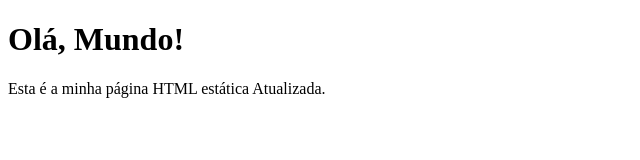
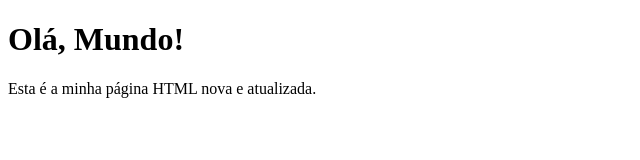
Before and after one commit to guidssantos/devops-challenge, a plain HTML site: page ansible/nginx/index.html in a window 1280 px wide. Shown: the full height of the page, 0-640 px from the left. Drawn offline with Linux system fonts and the light colour scheme.

Commit message:
fix: new html

```diff
--- a/ansible/nginx/index.html
+++ b/ansible/nginx/index.html
@@ -6,6 +6,6 @@
 </head>
 <body>
   <h1>Olá, Mundo!</h1>
-  <p>Esta é a minha página HTML estática Atualizada.</p>
+  <p>Esta é a minha página HTML nova e atualizada.</p>
 </body>
 </html>
```
